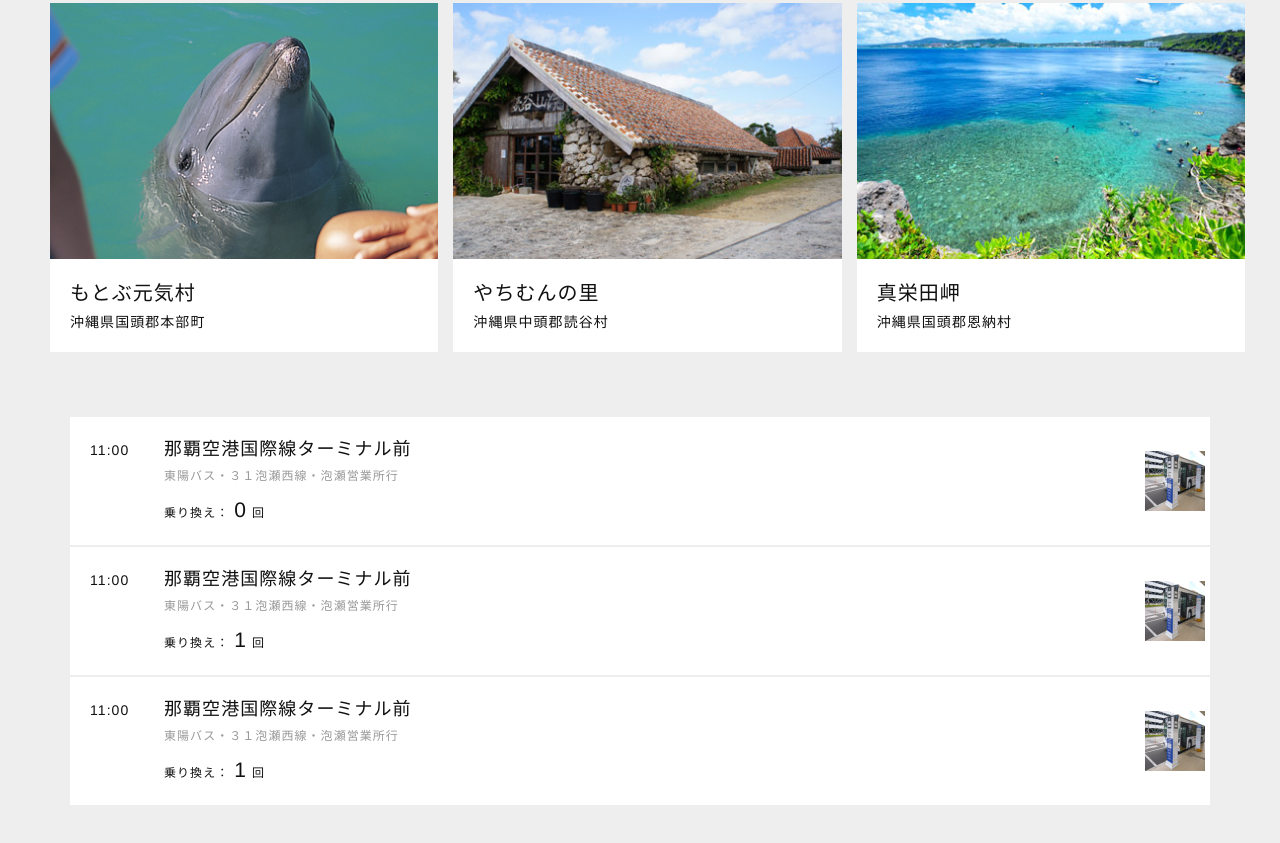
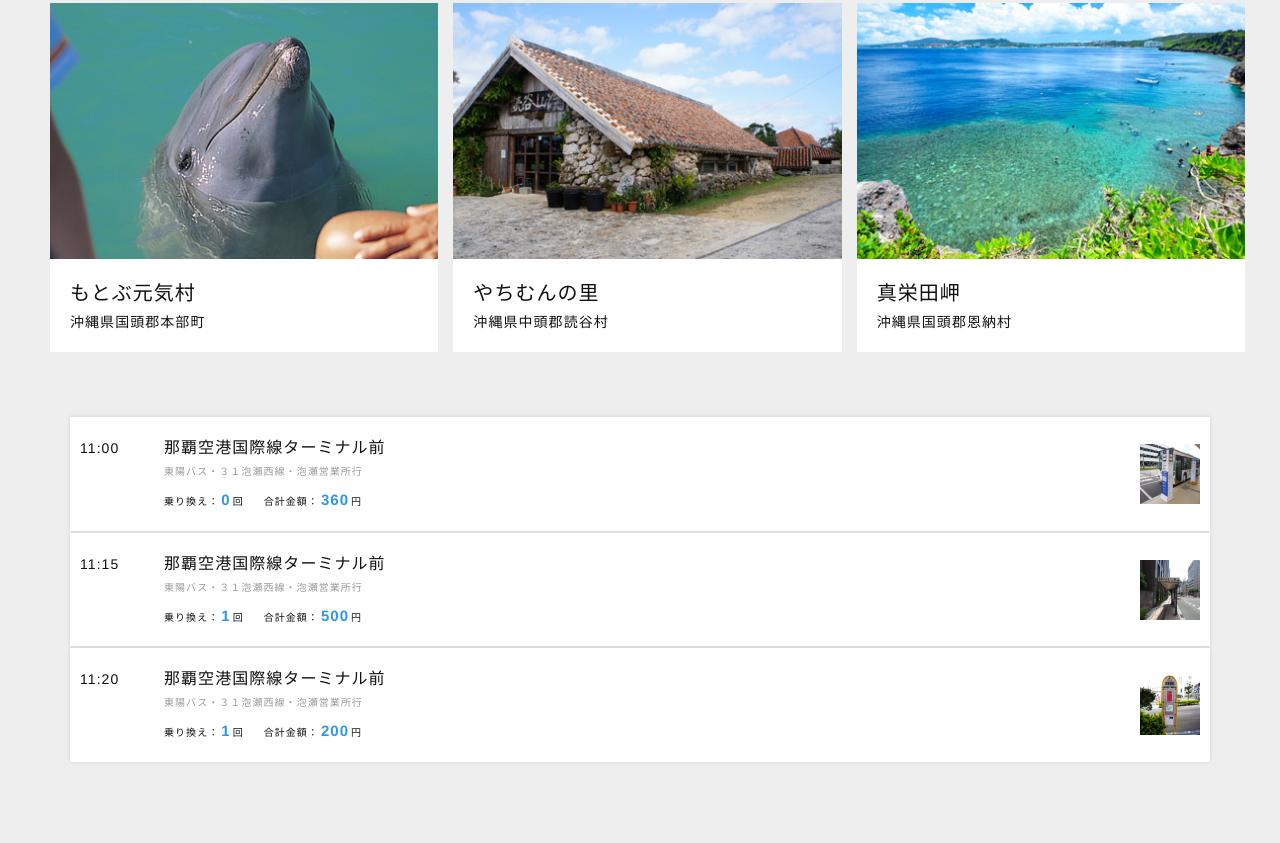
Before and after one commit to Eljefemasao/Okibasu, a plain HTML site: page index.html in a window 1280 px wide. Shown: the part 1256-2099 px from the top of the page. After the commit the page ends 2058 px from the top, so only its background shows below. Drawn offline with nearby package versions, Linux system fonts and the light colour scheme; a script that the page names is missing.

Commit message:
リスト修正、一旦プッシュ

```diff
--- a/assets/css/style.css
+++ b/assets/css/style.css
@@ -194,7 +194,7 @@ a.bus-stop .line {
     padding: 20px 0;
 }
 .bus-stop-list > * .time-area {
-    padding-left: 20px;
+    padding-left: 10px;
     width: 6em;
 }
 .bus-stop-list > * .name-area {
@@ -220,6 +220,7 @@ a.bus-stop .line {
 
 .bus-stop-list a.bus-stop {
     background: #ffffff;
+    box-shadow: 0 0 5px 0 rgba(0, 0, 0, 0.1);
 }
 .bus-stop-list a.bus-stop:hover {
     opacity: 0.5;
@@ -230,25 +231,37 @@ a.bus-stop .line {
     display: block;
 }
 .bus-stop-list a.bus-stop .num {
-    padding: 0 5px;
-    font-size: 1.75em;
+    padding: 0 2px;
+    font-size: 1.5em;
+    color: #2e98e8;
+    font-weight: bold;
 }
 
 .bus-stop-list > a.bus-stop .else-area {
-    padding: 5px;
+    padding: 5px 10px 5px 5px;
     align-self: center;
 }
 .bus-stop-list a.bus-stop .name {
-    font-size: 18px;
+    font-size: 16px;
 }
 .bus-stop-list a.bus-stop .line {
     margin-top: 5px;
     color: #999999;
-    font-size: 12px;
+    font-size: 10px;
 }
 .bus-stop-list a.bus-stop .transfer {
     margin-top: 10px;
-    font-size: 12px;
+    font-size: 10px;
+}
+.bus-stop-list a.bus-stop .fare {
+    margin-top: 10px;
+    font-size: 10px;
+}
+
+.bus-stop-list a.bus-stop * .transfer:not(.num),
+.bus-stop-list a.bus-stop * .fare:not(.num) {
+    margin-right: 15px;
+    display: inline-block;
 }
 
 .bus-stop .time-area .time {
@@ -262,6 +275,9 @@ a.bus-stop .line {
 .bus-stop .else-area .thumbnail {
     width: 60px;
     height: 60px;
+    /* 取り急ぎ
+    display: none;
+    */
 }
 
 
--- a/index.html
+++ b/index.html
@@ -189,7 +189,7 @@
     <section class="bus-stop-area">
         <div class="container">
             <div class="bus-stop-list">
-                <a class="bus-stop">
+                <a class="bus-stop" href="./bus-stop.html">
                     <div class="time-area">
                         <span class="time">11:00</span>
                     </div>
@@ -197,6 +197,7 @@
                         <span class="name">那覇空港国際線ターミナル前</span>
                         <span class="line">東陽バス・３１泡瀬西線・泡瀬営業所行</span>
                         <span class="transfer">乗り換え：<span class="num">0</span>回</span>
+                        <span class="fare">合計金額：<span class="num">360</span>円</span>
                     </div>
                     <div class="else-area">
                         <div class="thumbnail">
@@ -205,35 +206,37 @@
                     </div>
                 </a>
 
-                <a class="bus-stop">
+                <a class="bus-stop" href="./bus-stop.html">
                     <div class="time-area">
-                        <span class="time">11:00</span>
+                        <span class="time">11:15</span>
                     </div>
                     <div class="name-area">
                         <span class="name">那覇空港国際線ターミナル前</span>
                         <span class="line">東陽バス・３１泡瀬西線・泡瀬営業所行</span>
                         <span class="transfer">乗り換え：<span class="num">1</span>回</span>
+                        <span class="fare">合計金額：<span class="num">500</span>円</span>
                     </div>
                     <div class="else-area">
                         <div class="thumbnail">
-                            <img src="./assets/images/bus-stop/01.jpg" alt="">
+                            <img src="./assets/images/bus-stop/02.jpg" alt="">
                         </div>
                     </div>
                 </a>
 
 
-                <a class="bus-stop">
+                <a class="bus-stop" href="./bus-stop.html">
                     <div class="time-area">
-                        <span class="time">11:00</span>
+                        <span class="time">11:20</span>
                     </div>
                     <div class="name-area">
                         <span class="name">那覇空港国際線ターミナル前</span>
                         <span class="line">東陽バス・３１泡瀬西線・泡瀬営業所行</span>
                         <span class="transfer">乗り換え：<span class="num">1</span>回</span>
+                        <span class="fare">合計金額：<span class="num">200</span>円</span>
                     </div>
                     <div class="else-area">
                         <div class="thumbnail">
-                            <img src="./assets/images/bus-stop/01.jpg" alt="">
+                            <img src="./assets/images/bus-stop/03.jpg" alt="">
                         </div>
                     </div>
                 </a>
```
Also changed, not shown: bus-stop.html (+4 -4 lines).
